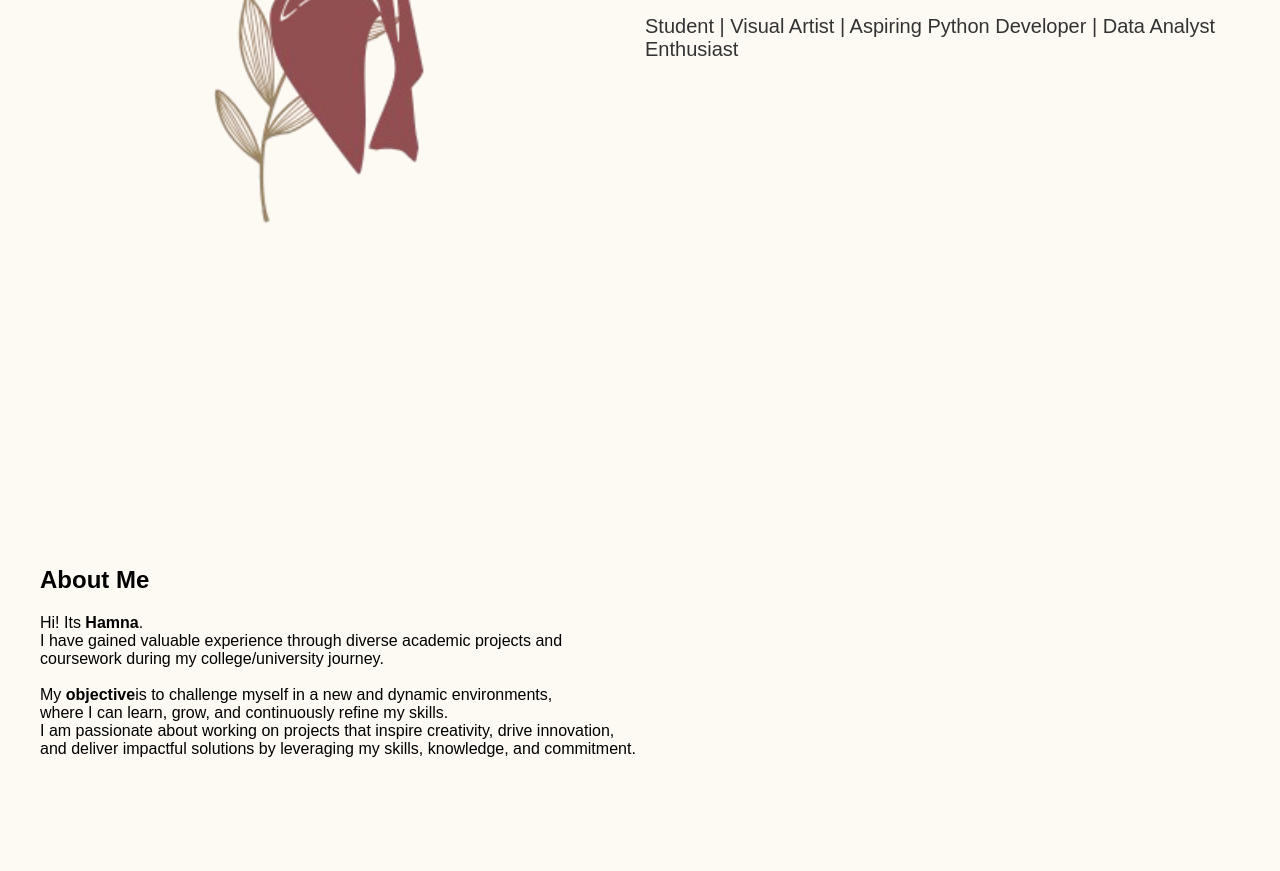
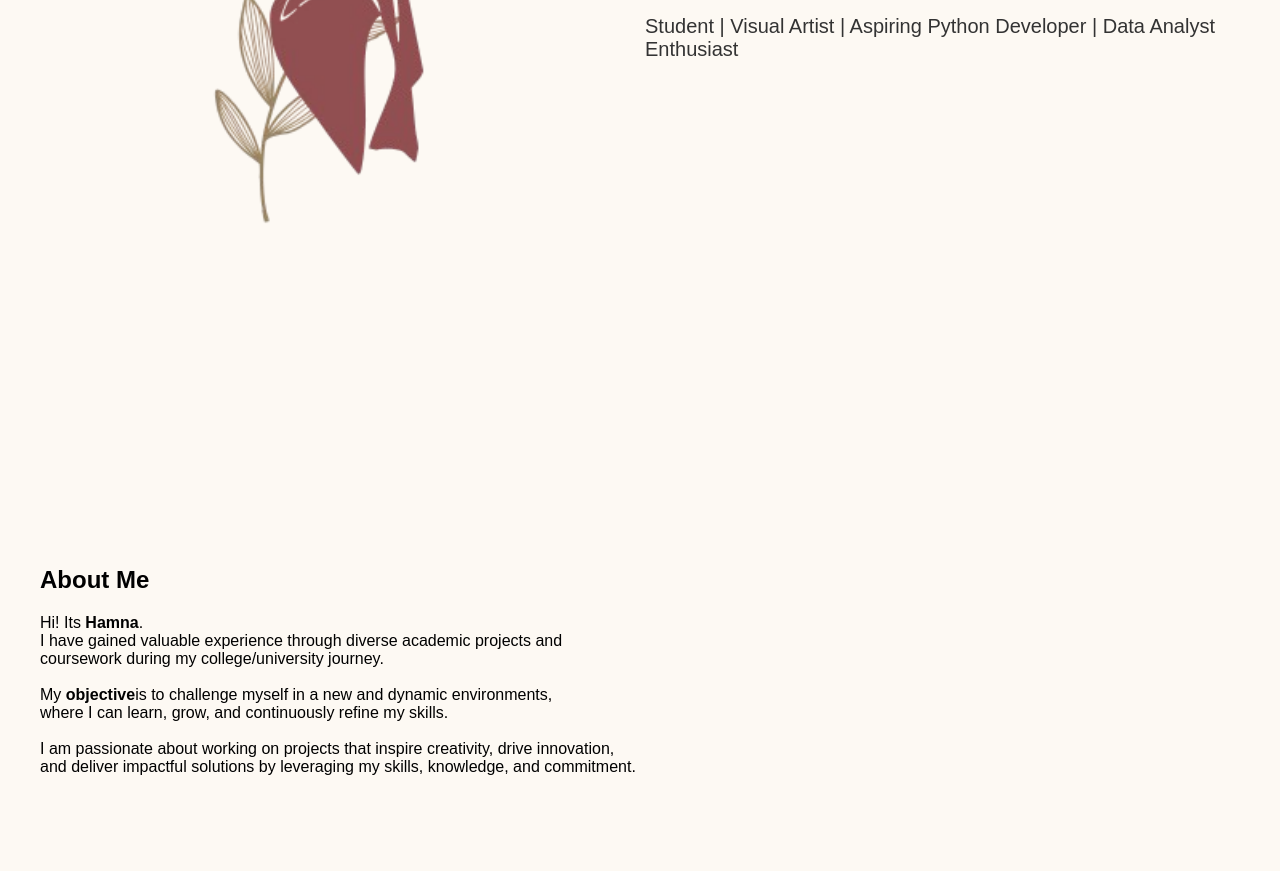
Before and after one commit to kamalhamna/CreativeThread, a plain HTML site: page index.html in a window 1280 px wide. Shown: the part 312-1183 px from the top of the page. Drawn offline with Linux system fonts and the light colour scheme.

Commit message:
Update index.html

```diff
--- a/index.html
+++ b/index.html
@@ -35,7 +35,7 @@
     <p>
         Hi! Its <strong>Hamna</strong>.<br>
         I have gained valuable experience through diverse academic projects and<br> coursework during my college/university journey.<br><br>
-        My <strong>objective</strong>is to challenge myself in a new and dynamic environments, <br>where I can learn, grow, and continuously refine my skills.<br>
+        My <strong>objective</strong>is to challenge myself in a new and dynamic environments, <br>where I can learn, grow, and continuously refine my skills.<br><br>
         I am passionate about working on projects that inspire creativity, drive innovation, <br>and deliver impactful solutions by leveraging my skills, knowledge, and commitment.
 
     </p>
```
